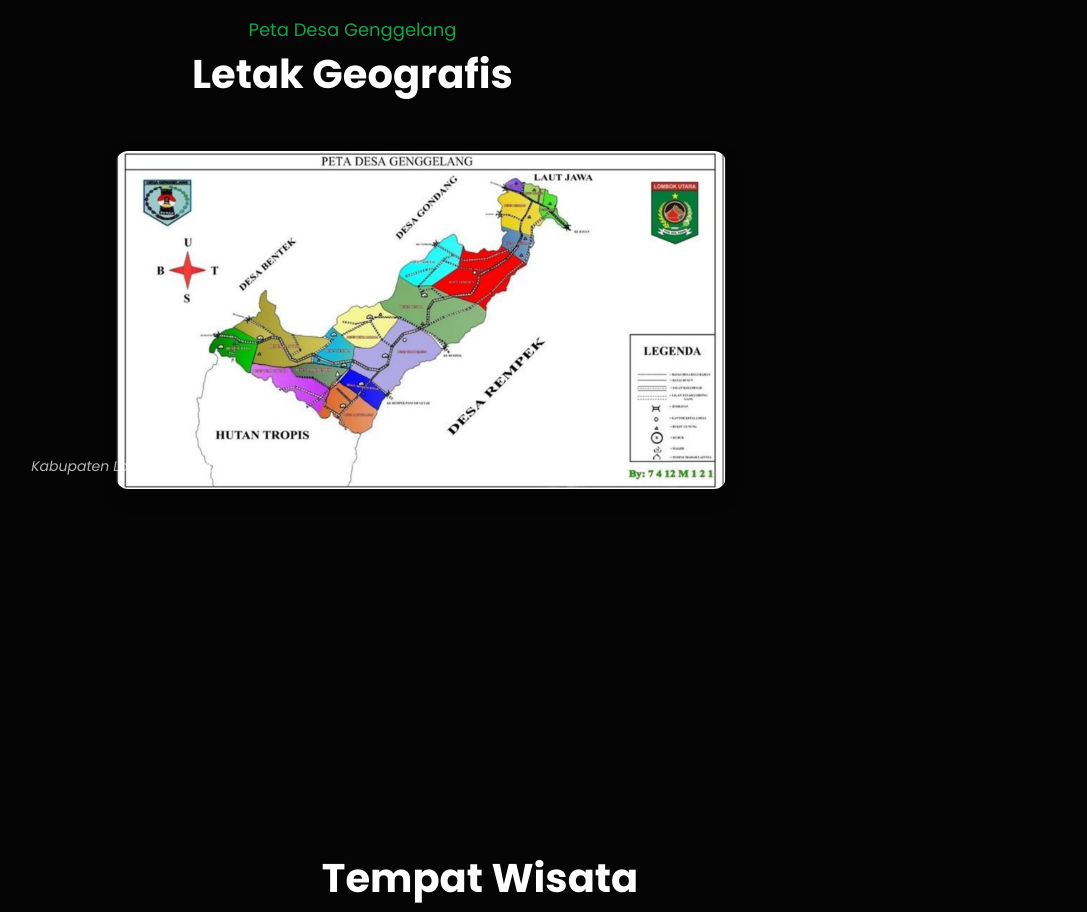
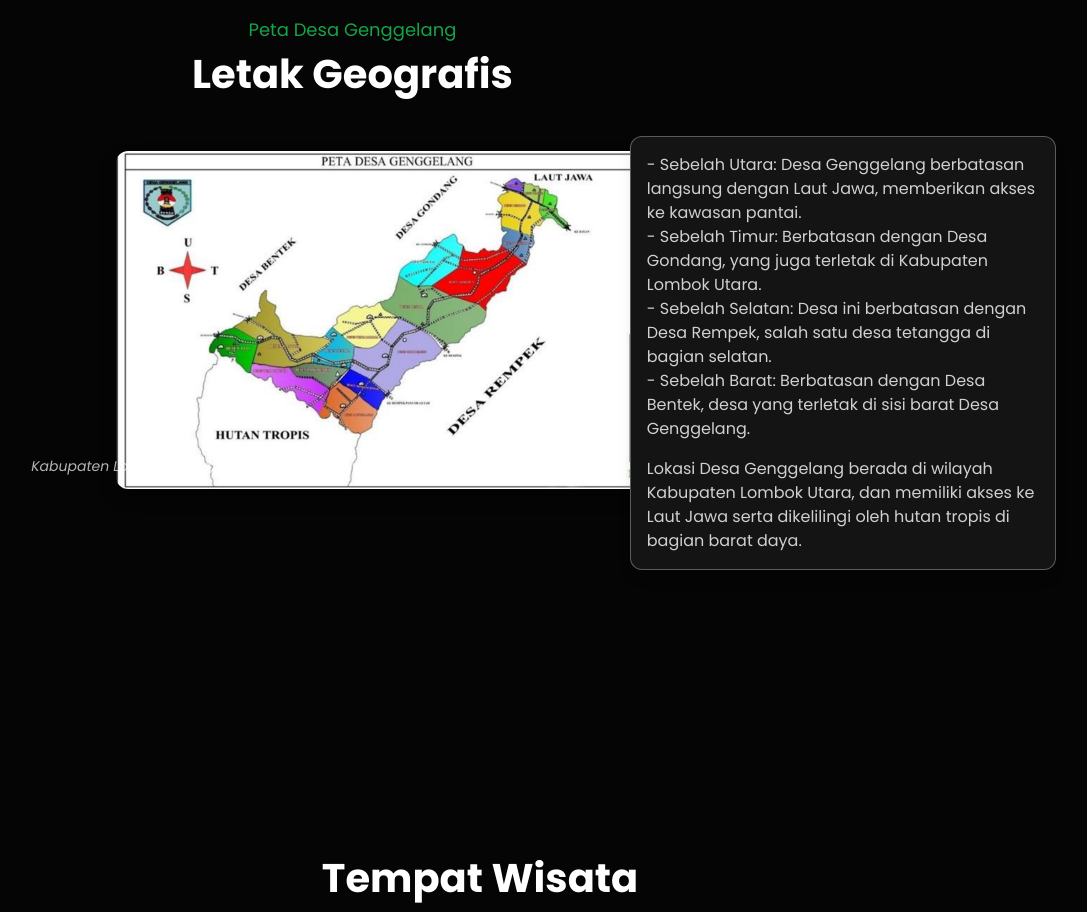
Before and after one commit to bangchand/playit-competition, a React (Vite) app: page / in a window 1280 px wide. Shown: the part 3420-4332 px from the top of the page, without its empty margins (160-1247 px from the left). Built offline with nearby package versions, Linux system fonts and the light colour scheme; the HTML template or start-up script is replaced by a standard one.

Commit message:
fix geografis

```diff
--- a/src/Section/Geografis.tsx
+++ b/src/Section/Geografis.tsx
@@ -30,12 +30,12 @@ const Geografis: React.FC = () => {
         </PinContainer>
       </div>
 
-      <h1 className="absolute top-[13%] left-[10%] md:top-[66%] 2xl:left-[5%] 2xl:top-[66%] text-white/70 transition-all duration-300 hover:text-white italic pl-3 pt-2 text-[10px] md:text-sm mb-4">
+      <h1 className="absolute top-[13%] left-[10%] md:top-[66%] 2xl:left-[1%] 2xl:top-[66%] text-white/70 transition-all duration-300 hover:text-white italic pl-3 pt-2 text-[10px] md:text-sm mb-4">
         Kabupaten Lombok Utara, Nusa Tenggara Barat
       </h1>
 
 
-      <div className="md:hidden bg-[#141414] backdrop-blur-md p-4 text-white/80 rounded-xl shadow-lg md:border border-white/30 w-full md:w-auto md:max-w-md md:mb-0 md:absolute md:left-[63%] md:top-[27%]">
+      <div className="bg-[#141414] backdrop-blur-md p-4 text-white/80 rounded-xl shadow-lg md:border border-white/30 w-full md:w-auto md:max-w-md md:mb-0 md:absolute md:left-[63%] md:top-[27%]">
         <p className="text-sm md:text-base mb-4">
           - Sebelah Utara: Desa Genggelang berbatasan langsung dengan Laut Jawa,
           memberikan akses ke kawasan pantai. <br />
```
Also changed, not shown: 1 other file (tests, documents, lock files or other folders).
